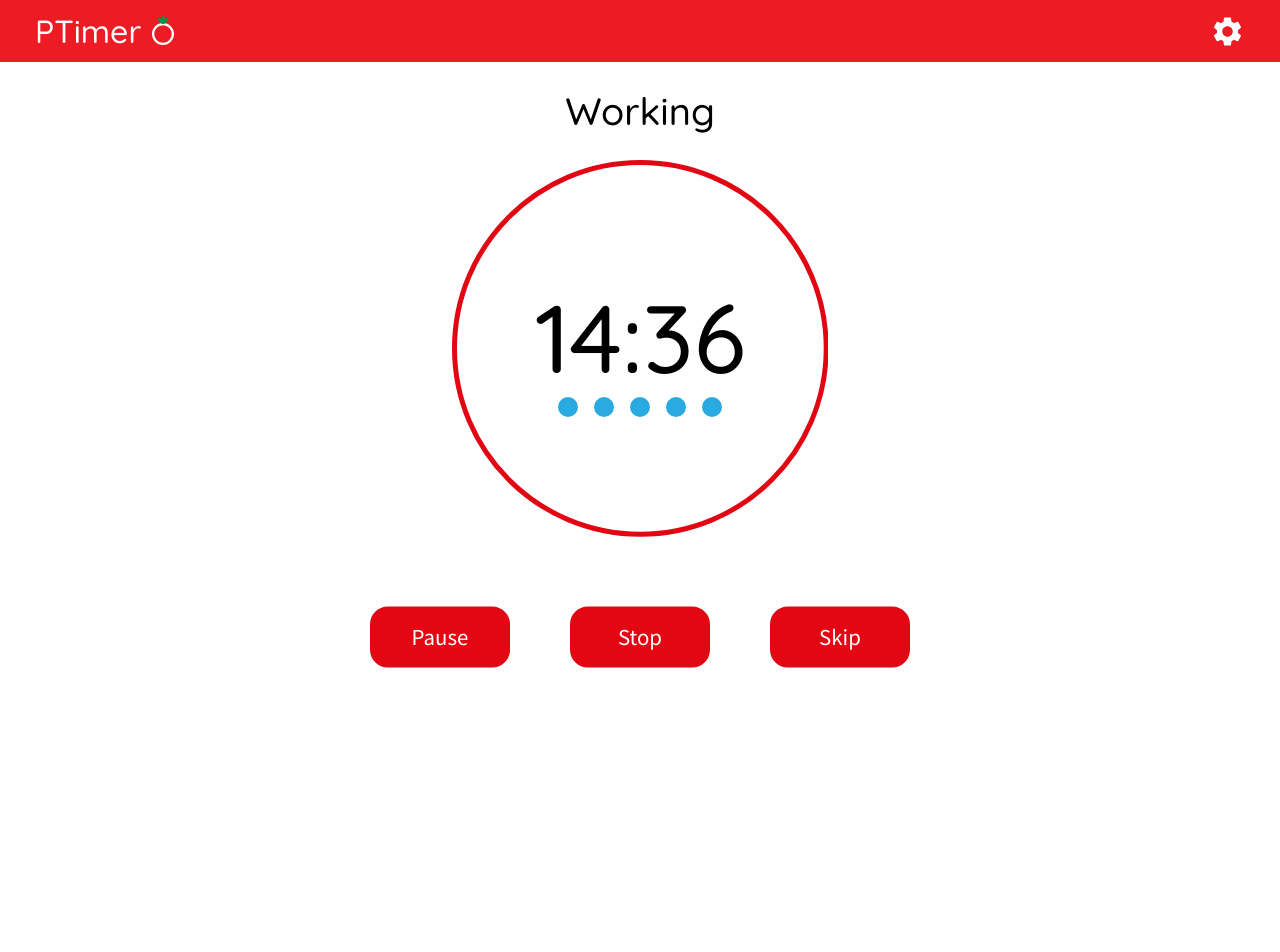
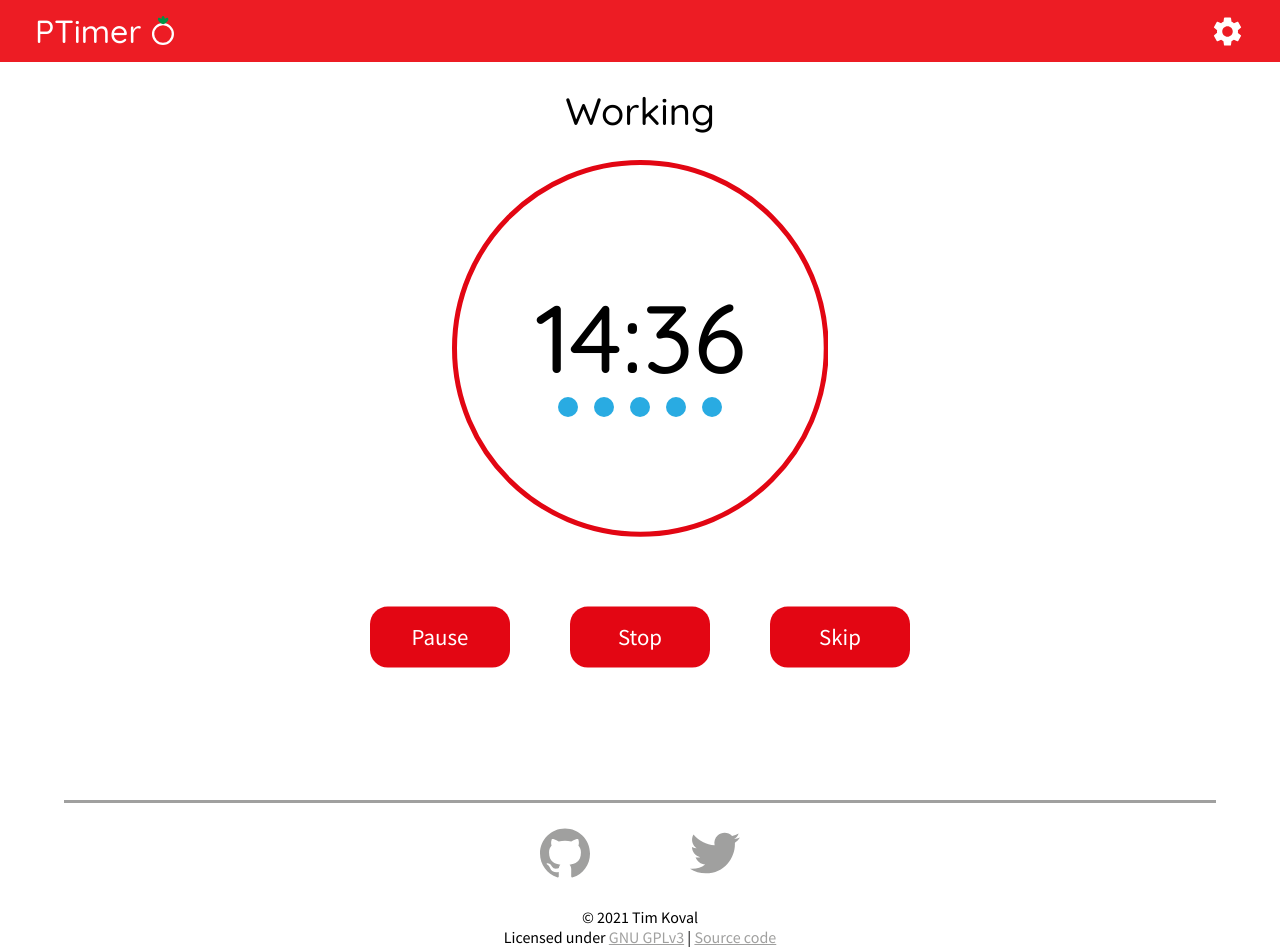
Before and after one commit to t-kovalskii/PTimer, a React (Create React App) app in the folder frontend/: page / in a window 1280 px wide. Shown: the top 952 px of the page. Before the commit the page ends 800 px from the top, so only its background shows below. Built offline with nearby package versions, Linux system fonts and the light colour scheme.

Commit message:
Implementing static footer
Making footer with links to twitter and github and adding copyright info

```diff
--- a/frontend/src/components/App.js
+++ b/frontend/src/components/App.js
@@ -2,6 +2,7 @@ import React from 'react';
 
 import Navbar from './Navbar';
 import Main from './Main';
+import Footer from './Footer';
 
 // overriding default browser's css
 import '../css/override.css';
@@ -11,6 +12,7 @@ export default function App(props) {
       <div>
         <Navbar />
         <Main />
+        <Footer />
       </div>
     );
 }
--- a/frontend/src/components/Button.js
+++ b/frontend/src/components/Button.js
@@ -1,21 +1,13 @@
 import React from 'react';
+
+// svg images
+import ButtonImage from './svg/button';
 
 class Button extends React.Component {
   render() {
     return (
       <div className="button">
-        <svg version="1.1" xmlns="http://www.w3.org/2000/svg" xmlnsXlink="http://www.w3.org/1999/xlink" x="0px" y="0px"
-          width={this.props.size + 'px'} height={this.props.size + 'px'} viewBox="0 0 490.5 213.8"
-          style={{enableBackground: 'new 0 0 490.5 213.8'}} xmlSpace="preserve"
-        >
-          <path className="buttonPath" style={{fill: /* should be set by state */'#E30613'}}
-            d="M428.1,213.8H62.4C27.9,213.8,0,185.9,0,151.4v-89C0,27.9,27.9,0,62.4,0h365.7c34.5,0,62.4,27.9,62.4,62.4v89
-            C490.5,185.8,462.6,213.8,428.1,213.8z"
-          />
-          <text className="buttonCaption" x="50%" y="50%" dominantBaseline="central" textAnchor="middle">
-            {this.props.caption}
-          </text>
-        </svg>
+        <ButtonImage size={this.props.size} caption={this.props.caption} />
       </div>
     );
   }
--- /dev/null
+++ b/frontend/src/components/Footer.js
@@ -0,0 +1,37 @@
+import React from 'react';
+
+// svg
+import GitHubLogo from './svg/githubLogo';
+import TwitterLogo from './svg/twitterLogo';
+
+// css
+import '../css/layout/footer.css';
+import '../css/style/footer.css';
+
+export default class Footer extends React.Component {
+  render() {
+    return (
+      <footer>
+        <div className="logoBox">
+          <a className="logoLink" href="https://github.com/Kovalski-I/PTimer" target="_blank" rel="noreferrer">
+            <GitHubLogo size={50} />
+          </a>
+          <a className="logoLink" href="https://twitter.com/kovalskii_i" target="_blank" rel="noreferrer">
+            <TwitterLogo size={50} />
+          </a>
+        </div>
+        <div className="copyrightBox">
+          <span id="copyright">
+            © {new Date().getFullYear()} Tim Koval
+          </span>
+          <span id="license">
+            Licensed under <a id="gplLink" href="https://www.gnu.org/licenses/gpl-3.0.en.html">GNU GPLv3</a> | <a id="sourceLink" href="https://github.com/Kovalski-I/PTimer">Source code</a>
+          </span>
+        </div>
+      </footer>
+    );
+  }
+}
+
+// #231E1B
+// #DA1F2
--- /dev/null
+++ b/frontend/src/components/svg/button.js
@@ -0,0 +1,23 @@
+import React from 'react';
+
+/* Button svg image */
+class ButtonImage extends React.Component {
+  render() {
+    return (
+      <svg version="1.1" xmlns="http://www.w3.org/2000/svg" xmlnsXlink="http://www.w3.org/1999/xlink" x="0px" y="0px"
+        width={this.props.size + 'px'} height={this.props.size + 'px'} viewBox="0 0 490.5 213.8"
+        style={{enableBackground: 'new 0 0 490.5 213.8'}} xmlSpace="preserve"
+      >
+        <path className="buttonPath" style={{fill: /* should be set by state */'#E30613'}}
+          d="M428.1,213.8H62.4C27.9,213.8,0,185.9,0,151.4v-89C0,27.9,27.9,0,62.4,0h365.7c34.5,0,62.4,27.9,62.4,62.4v89
+          C490.5,185.8,462.6,213.8,428.1,213.8z"
+        />
+        <text className="buttonCaption" x="50%" y="50%" dominantBaseline="central" textAnchor="middle">
+          {this.props.caption}
+        </text>
+      </svg>
+    );
+  }
+}
+
+export default ButtonImage;
--- /dev/null
+++ b/frontend/src/components/svg/githubLogo.js
@@ -0,0 +1,23 @@
+import React from 'react';
+
+// svg code of GitHub logo
+export default class GitHubLogo extends React.Component {
+  render() {
+    return(
+      <svg version="1.1" xmlns="http://www.w3.org/2000/svg" xmlnsXlink="http://www.w3.org/1999/xlink" x="0px" y="0px"
+        width={this.props.size + 'px'} height={this.props.size + 'px'} viewBox="0 0 32.58 31.77"
+        style={{enableBackground: 'new 0 0 32.58 31.77'}} xmlSpace="preserve" className="githubPath"
+      >
+        <path
+          d="M16.29,0C7.29,0,0,7.29,0,16.29c0,7.2,4.67,13.3,11.14,15.46c0.81,0.15,1.11-0.35,1.11-0.79
+          c0-0.39-0.01-1.41-0.02-2.77c-4.53,0.98-5.49-2.18-5.49-2.18C6,24.13,4.93,23.62,4.93,23.62c-1.48-1.01,0.11-0.99,0.11-0.99
+          c1.63,0.12,2.5,1.68,2.5,1.68c1.45,2.49,3.81,1.77,4.74,1.35c0.15-1.05,0.57-1.77,1.03-2.18C9.7,23.08,5.9,21.68,5.9,15.44
+          c0-1.78,0.63-3.23,1.68-4.37C7.41,10.65,6.85,9,7.73,6.76c0,0,1.37-0.44,4.48,1.67c1.3-0.36,2.69-0.54,4.08-0.55
+          c1.38,0.01,2.78,0.19,4.08,0.55c3.11-2.11,4.48-1.67,4.48-1.67c0.89,2.24,0.33,3.9,0.16,4.31c1.04,1.14,1.67,2.59,1.67,4.37
+          c0,6.26-3.81,7.63-7.44,8.04c0.58,0.5,1.11,1.5,1.11,3.02c0,2.18-0.02,3.93-0.02,4.47c0,0.44,0.29,0.94,1.12,0.78
+          c6.47-2.16,11.13-8.26,11.13-15.45C32.58,7.29,25.29,0,16.29,0z"
+        />
+      </svg>
+    );
+  }
+}
--- /dev/null
+++ b/frontend/src/components/svg/twitterLogo.js
@@ -0,0 +1,21 @@
+import React from 'react';
+
+export default class TwitterLogo extends React.Component {
+  render() {
+    return (
+      <svg version="1.1" xmlns="http://www.w3.org/2000/svg" xmlnsXlink="http://www.w3.org/1999/xlink" x="0px" y="0px"
+        width={this.props.size + 'px'} height={this.props.size + 'px'} viewBox="0 0 250 203.14"
+        style={{enableBackground: 'new 0 0 250 203.14'  }} xmlSpace="preserve" className="twitterPath"
+      >
+      <path
+        d="M78.62,203.14c94.34,0,145.94-78.16,145.94-145.94c0-2.22,0-4.43-0.15-6.63c10.04-7.26,18.7-16.25,25.59-26.55
+        c-9.36,4.15-19.29,6.87-29.46,8.07c10.71-6.41,18.72-16.49,22.55-28.37c-10.07,5.97-21.08,10.19-32.57,12.45
+        C191.1-4.49,158.6-5.48,137.95,13.94c-13.32,12.53-18.97,31.19-14.84,49.01C81.87,60.88,43.44,41.4,17.4,9.36
+        C3.79,32.79,10.74,62.78,33.28,77.83c-8.16-0.24-16.15-2.44-23.28-6.42c0,0.21,0,0.43,0,0.65c0.01,24.42,17.22,45.45,41.15,50.28
+        c-7.55,2.06-15.47,2.36-23.16,0.88c6.72,20.89,25.98,35.21,47.92,35.62c-18.16,14.27-40.6,22.02-63.7,22
+        c-4.08-0.01-8.16-0.25-12.21-0.74c23.46,15.05,50.75,23.04,78.62,23"
+      />
+      </svg>
+    );
+  }
+}
--- /dev/null
+++ b/frontend/src/css/layout/footer.css
@@ -0,0 +1,32 @@
+footer {
+  position: absolute;
+  top: 100%;
+  width: 100%;
+  display: flex;
+  flex-direction: column;
+}
+@media screen and (max-height: 715px) {
+  footer {
+    position: relative;
+  }
+}
+
+/* Logo Box */
+.logoBox {
+  display: flex;
+  justify-content: center;
+  width: 90%;
+}
+.logoLink {
+  margin: 25px 50px;
+}
+
+/* Copyright box */
+.copyrightBox {
+  display: flex;
+  flex-direction: column;
+  margin: 0 auto 40px auto;
+}
+#copyright {
+  align-self: center;
+}
--- /dev/null
+++ b/frontend/src/css/style/footer.css
@@ -0,0 +1,27 @@
+/* Logos */
+.logoBox {
+  border-top: 3px solid #A0A09F;
+  margin: 0 5%;
+}
+.githubPath, .twitterPath {
+  transition: fill .25s;
+  fill: #A0A09F;
+}
+.githubPath:hover {
+  fill: #231E1B;
+}
+.twitterPath:hover {
+  fill: #1DA1F2;
+}
+
+/* Copyright */
+#copyright, #license {
+  font-family: 'Source Sans Pro', sans-serif;
+}
+#gplLink, #sourceLink {
+  transition: color .25s;
+  color: #A0A09F;
+}
+#gplLink:hover, #sourceLink:hover {
+  color: black;
+}
--- a/frontend/src/css/style/navbar.css
+++ b/frontend/src/css/style/navbar.css
@@ -12,9 +12,10 @@
     outline: none;
 }
 .crown_path {
-    transition: fill .5s;
+    transition: fill .25s;
     fill: white;
 }
 .crown_path-hovered {
+    transition: fill .25s;
     fill: rgb(206, 206, 206);
 }
```
